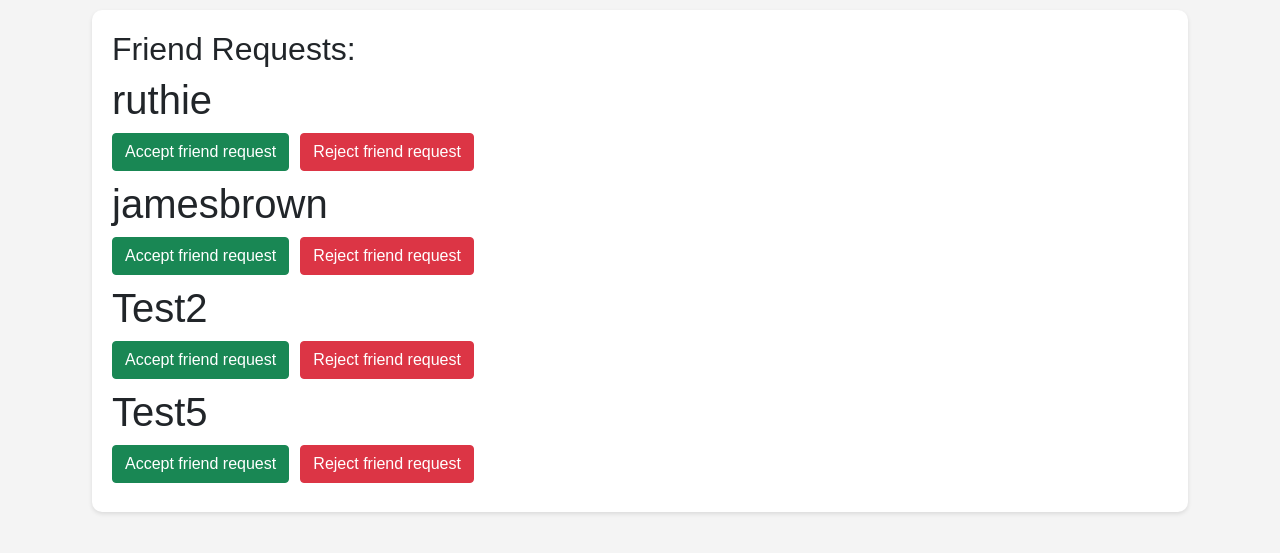
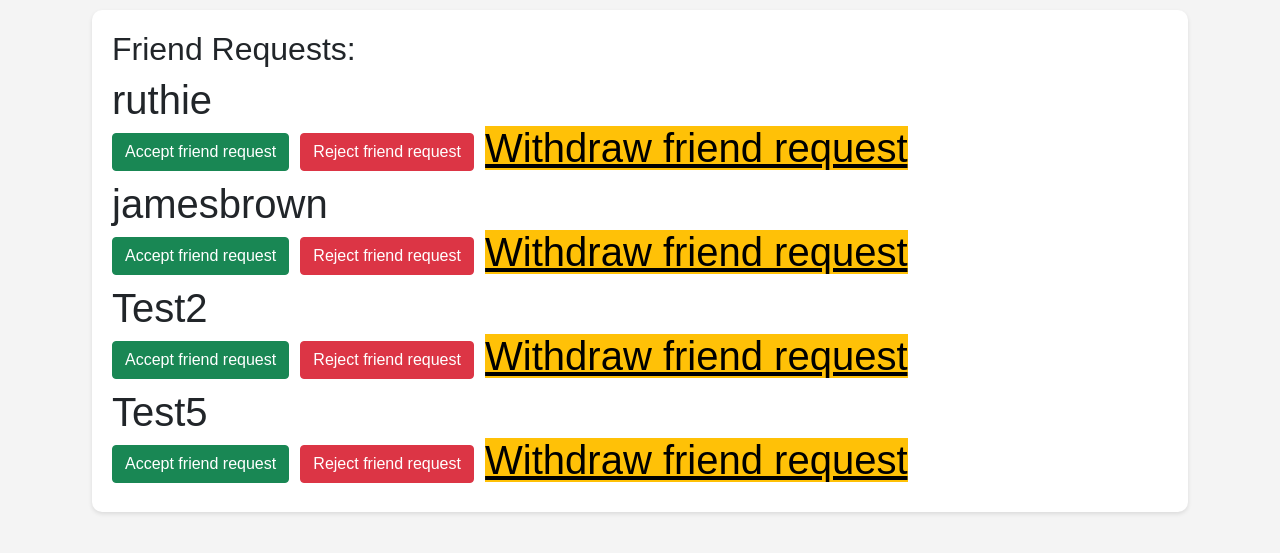
Before and after one commit to ZekePulido/IntroSE, a Django app: page /friend_requests in a window 1280 px wide. Shown: the part 59-612 px from the top of the page. Run offline with Django 4.2, Linux system fonts and the light colour scheme; a user stored in the database is signed in; data comes from the database, SQL or seed files in the repository; some libraries are stand-ins or nearby versions.

Commit message:
Added withdraw button

```diff
--- a/DawgSocial/Main/templates/Main/friend_requests.html
+++ b/DawgSocial/Main/templates/Main/friend_requests.html
@@ -23,6 +23,7 @@
                         <div class="button-container">
                             <a href="{% url 'accept_friend_request' friend_request.id%}" class="btn btn-success">Accept friend request</a>
                             <a href="{% url 'reject_friend_request' friend_request.id%}" class="btn btn-danger">Reject friend request</a>
+                            <a href="{% url 'withdraw_friend_request' friend_request.id%}"class="bth btn-warning">Withdraw friend request</a>
                         </div>
                     </h1>
                     {% endif %}
```
